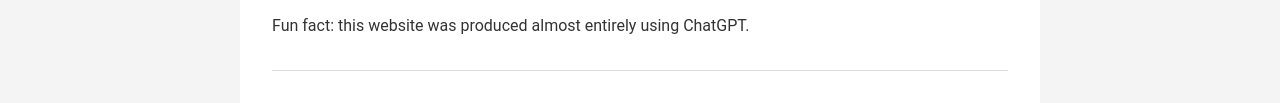
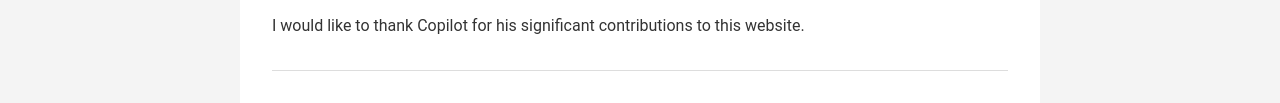
Before and after one commit to CircusPigeon/CircusPigeon.github.io, a plain HTML site: page index.html in a window 1280 px wide. Shown: the part 299-402 px from the top of the page. Drawn offline with Linux system fonts and the light colour scheme.

Commit message:
new stuff

```diff
--- a/index.html
+++ b/index.html
@@ -19,7 +19,7 @@
     <main>
         <h2>Welcome</h2>
         <p>My name is Ethan Mader, and I am currently a PhD student at Purdue University studying theoretical computer science. If you are interested in networking, collaborating, or have any questions, feel free to reach out!</p>
-        <p>Fun fact: this website was produced almost entirely using ChatGPT.</p>
+        <p>I would like to thank Copilot for his significant contributions to this website.</p>
 
         <section class="contact">
             <h2>Contact</h2>
```
Also changed, not shown: 2 other files.
